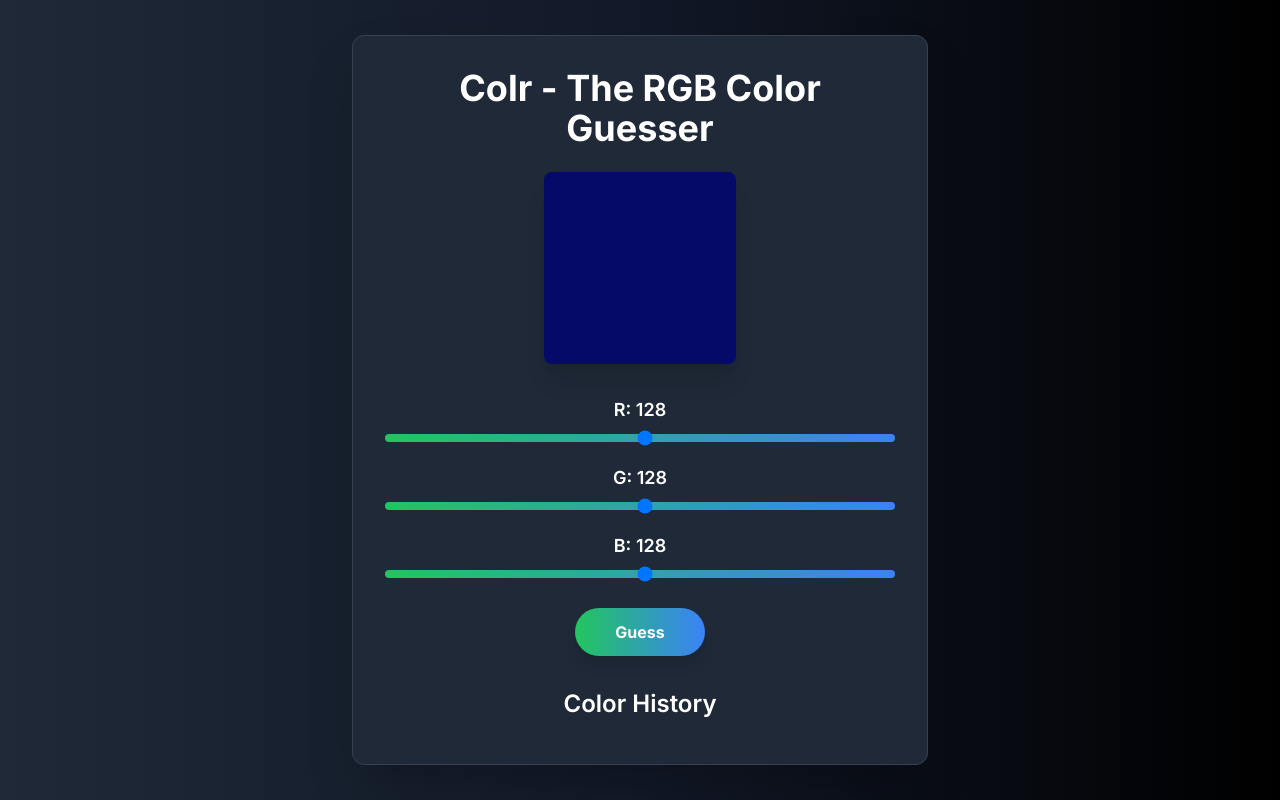
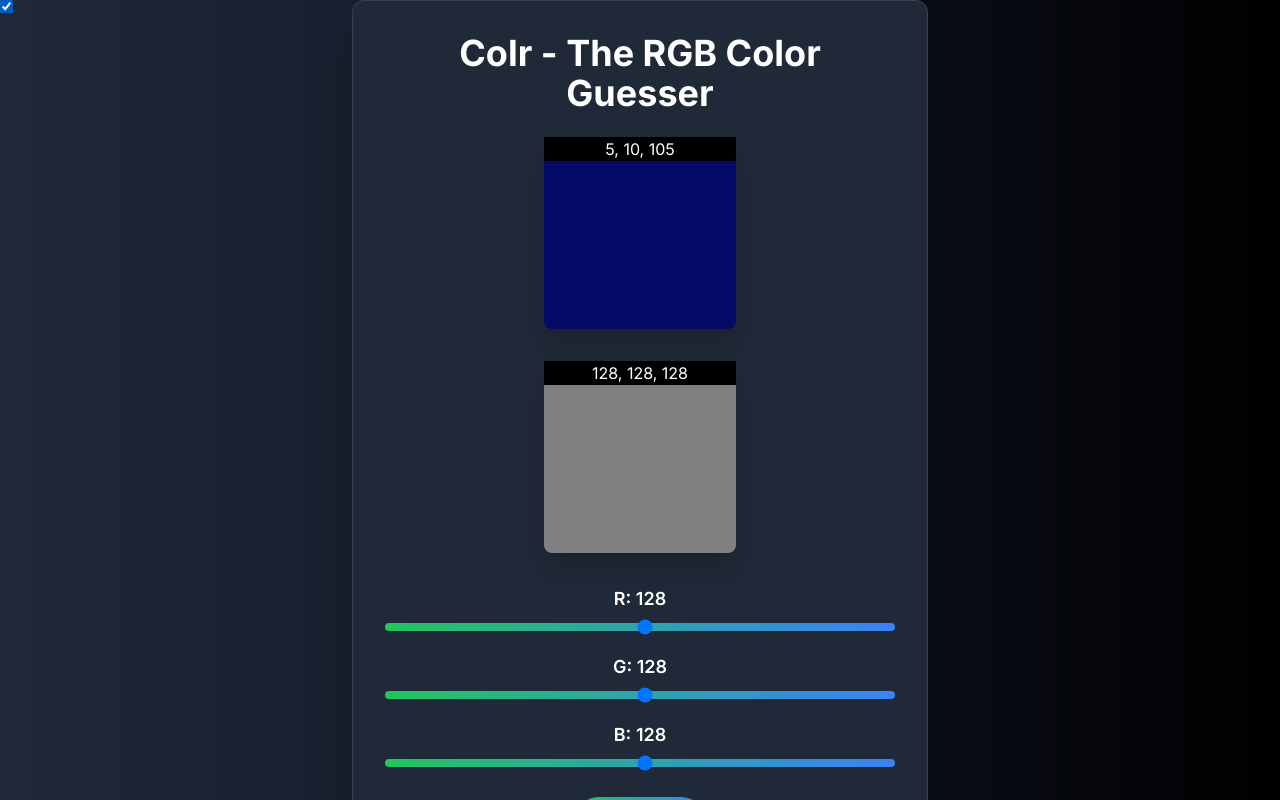
Before and after one commit to FIEF-nohell/colr, a Next.js app: page / in a window 1280 px wide. Shown: the top 800 px of the page. Built offline with nearby package versions, Linux system fonts and the light colour scheme.

Commit message:
🚀feat(page) add devMode toggle and logColor function

```diff
--- a/src/app/page.tsx
+++ b/src/app/page.tsx
@@ -9,6 +9,7 @@ export default function DailyGame() {
   const [targetColor, setTargetColor] = useState<colorType>(generateRandomColor(multiple));
   const [guess, setGuess] = useState<colorType>({ r: 128, g: 128, b: 128 });
   const [history, setHistory] = useState<submittedColorType[]>([]);
+  const [devMode, setdevMode] = useState(true);
 
   const handleChange = (e: React.ChangeEvent<HTMLInputElement>, color: string) => {
     const value = parseInt(e.target.value);
@@ -29,15 +30,33 @@ export default function DailyGame() {
     }
   };
 
+  const logColor = (col: colorType) => {
+    if (!devMode) return
+    console.log(col);
+  };
+
+  return (
+    <>
+      <input type="checkbox" defaultChecked name="dev-mode" id="" className='top-0 left-0 absolute' onChange={e => setdevMode(e.target.checked)} />
+      <div className="flex flex-col items-center justify-center min-h-screen bg-gradient-to-r from-gray-800 via-gray-900 to-black select-none">
+        <div className="text-center p-8 max-w-xl w-full mx-auto bg-gray-800 rounded-xl shadow-2xl border border-gray-700" style={{ width: '1200px', height: 'auto' }}>
+          <h1 className="text-4xl font-bold text-white mb-6">Colr - The RGB Color Guesser</h1>
+
+          <div className="mb-8" onClick={() => logColor(targetColor)}>
+            <div style={{ backgroundColor: `rgb(${targetColor.r}, ${targetColor.g}, ${targetColor.b})` }} className="w-48 h-48 rounded-lg shadow-xl mx-auto">
+              {devMode && <p className='text-center margin-auto bg-black text-white'>{targetColor.r}, {targetColor.g}, {targetColor.b}</p>}
+            </div>
+          </div>
+
+          {devMode &&
+            <div className="mb-8" onClick={() => logColor(guess)}>
+              <div style={{ backgroundColor: `rgb(${guess.r}, ${guess.g}, ${guess.b})` }} className="w-48 h-48 rounded-lg shadow-xl mx-auto">
+                <p className='text-center margin-auto bg-black text-white'>{guess.r}, {guess.g}, {guess.b}</p>
+              </div>
+            </div>
+          }
 
 
-  return (
-    <div className="flex flex-col items-center justify-center min-h-screen bg-gradient-to-r from-gray-800 via-gray-900 to-black">
-      <div className="text-center p-8 max-w-xl w-full mx-auto bg-gray-800 rounded-xl shadow-2xl border border-gray-700" style={{ width: '1200px', height: 'auto' }}>
-        <h1 className="text-4xl font-bold text-white mb-6">Colr - The RGB Color Guesser</h1>
-        <div className="mb-8">
-          <div style={{ backgroundColor: `rgb(${targetColor.r}, ${targetColor.g}, ${targetColor.b})` }} className="w-48 h-48 rounded-lg shadow-xl mx-auto"></div>
-        </div>
           <div className="space-y-4">
             {(['r', 'g', 'b'] as const).map((color) => (
               <div key={color}>
@@ -64,5 +83,6 @@ export default function DailyGame() {
           </div>
         </div>
       </div>
+    </>
   );
 }
```
Lines whose indentation alone changed are shown as unchanged.
